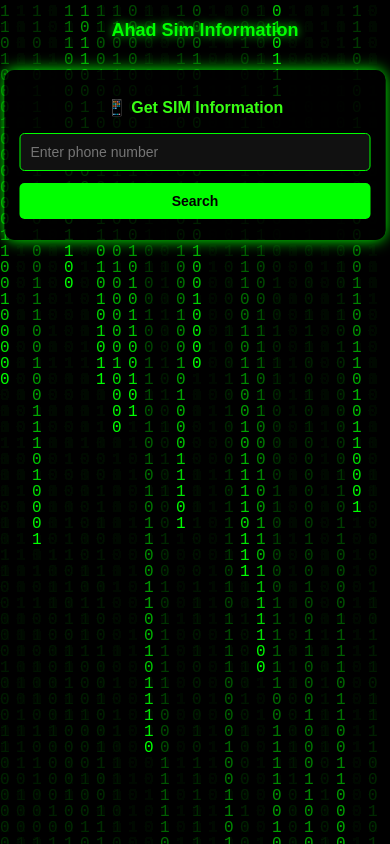
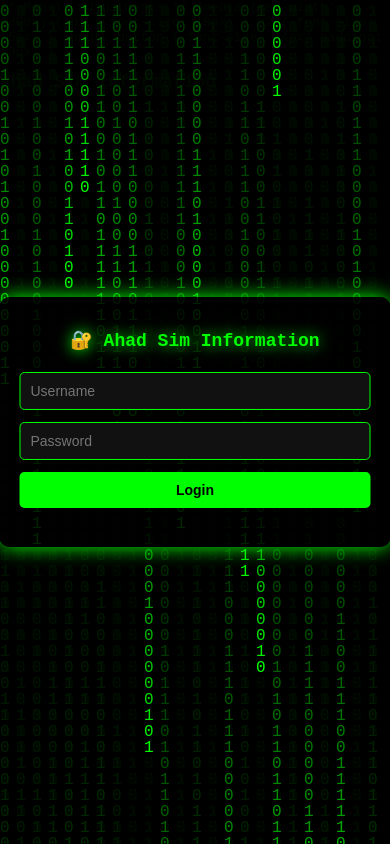
Before and after one commit to ahadkanzul/cvc, a plain HTML site: page index.html in a window 390 px wide. Drawn offline with Linux system fonts and the light colour scheme.

Commit message:
index.html

```diff
--- a/index.html
+++ b/index.html
@@ -9,42 +9,41 @@
       margin: 0;
       overflow: hidden;
       background: black;
-      font-family: Arial, sans-serif;
+      font-family: monospace;
       color: #00ff00;
     }
 
-    h1 {
-      position: absolute;
-      top: 10px;
+    /* Matrix canvas */
+    #matrix {
+      position: fixed;
+      top: 0;
+      left: 0;
       width: 100%;
-      text-align: center;
-      color: #00ff00;
-      font-size: 22px;
-      text-shadow: 0 0 10px #00ff00;
-      z-index: 10;
-      margin: 0;
-      padding: 10px;
+      height: 100%;
+      z-index: 1;
     }
 
-    .container {
+    /* Login box */
+    .login-box, .container {
       position: absolute;
-      top: 70px;
+      top: 50%;
       left: 50%;
-      transform: translateX(-50%);
-      background: rgba(0, 0, 0, 0.8);
-      padding: 15px;
+      transform: translate(-50%, -50%);
+      background: rgba(0, 0, 0, 0.85);
+      padding: 20px;
       border-radius: 10px;
       z-index: 10;
       width: 90%;
-      max-width: 500px;
-      box-shadow: 0 0 15px #00ff00;
+      max-width: 400px;
+      box-shadow: 0 0 20px #00ff00;
+      text-align: center;
     }
 
-    h2 {
-      font-size: 18px;
-      margin-bottom: 10px;
-      color: #39ff14;
-      text-align: center;
+    h1 {
+      font-size: 22px;
+      color: #00ff00;
+      text-shadow: 0 0 15px #00ff00;
+      margin-bottom: 15px;
     }
 
     input, button {
@@ -55,6 +54,7 @@
       border-radius: 5px;
       font-size: 16px;
       box-sizing: border-box;
+      outline: none;
     }
 
     input {
@@ -78,14 +78,15 @@
     }
 
     .card {
-      background: rgba(0, 0, 0, 0.85);
+      background: rgba(0, 0, 0, 0.9);
       border-radius: 10px;
       padding: 12px;
       margin: 10px 0;
-      box-shadow: 0 0 10px rgba(0,255,0,0.5);
+      box-shadow: 0 0 15px rgba(0,255,0,0.6);
       color: #0f0;
       font-size: 14px;
       word-wrap: break-word;
+      text-align: left;
     }
 
     .head {
@@ -93,15 +94,147 @@
       color: #39ff14;
     }
 
-    #matrix {
-      position: fixed;
-      top: 0;
-      left: 0;
-      width: 100%;
-      height: 100%;
-      z-index: 1;
+    /* Hide content before login */
+    .container {
+      display: none;
+      top: 20%;
+      transform: translateX(-50%);
+      max-width: 500px;
     }
 
+    @media (max-width: 480px) {
+      h1 {
+        font-size: 18px;
+      }
+      input, button {
+        font-size: 14px;
+        padding: 10px;
+      }
+    }
+  </style>
+</head>
+<body>
+  <!-- Matrix Background -->
+  <canvas id="matrix"></canvas>
+
+  <!-- Login Screen -->
+  <div class="login-box" id="loginBox">
+    <h1>🔐 Ahad Sim Information</h1>
+    <input type="text" id="username" placeholder="Username">
+    <input type="password" id="password" placeholder="Password">
+    <button onclick="login()">Login</button>
+    <p id="loginMsg" style="color:red;"></p>
+  </div>
+
+  <!-- Main App -->
+  <div class="container" id="mainApp">
+    <h1>📱 Live Tracker Lookup</h1>
+    <input type="text" id="num" placeholder="Enter phone number">
+    <button onclick="searchNumber()">Search</button>
+    <div id="results"></div>
+  </div>
+
+  <script>
+    // MATRIX BACKGROUND
+    const canvas = document.getElementById("matrix");
+    const ctx = canvas.getContext("2d");
+
+    function resizeCanvas() {
+      canvas.height = window.innerHeight;
+      canvas.width = window.innerWidth;
+    }
+    resizeCanvas();
+
+    const letters = "010101010101010101001010101";
+    const fontSize = 16;
+    let columns = canvas.width / fontSize;
+    const drops = [];
+
+    function resetDrops() {
+      columns = Math.floor(canvas.width / fontSize);
+      for (let i = 0; i < columns; i++) {
+        drops[i] = 1;
+      }
+    }
+    resetDrops();
+
+    function draw() {
+      ctx.fillStyle = "rgba(0, 0, 0, 0.05)";
+      ctx.fillRect(0, 0, canvas.width, canvas.height);
+
+      ctx.fillStyle = "#0F0";
+      ctx.font = fontSize + "px monospace";
+
+      for (let i = 0; i < drops.length; i++) {
+        const text = letters.charAt(Math.floor(Math.random() * letters.length));
+        ctx.fillText(text, i * fontSize, drops[i] * fontSize);
+
+        if (drops[i] * fontSize > canvas.height && Math.random() > 0.975) {
+          drops[i] = 0;
+        }
+        drops[i]++;
+      }
+    }
+
+    setInterval(draw, 33);
+
+    window.addEventListener("resize", () => {
+      resizeCanvas();
+      resetDrops();
+    });
+
+    // LOGIN FUNCTION
+    function login() {
+      const user = document.getElementById("username").value.trim();
+      const pass = document.getElementById("password").value.trim();
+      const msg = document.getElementById("loginMsg");
+
+      if (user === "Ahad" && pass === "komal@") {
+        document.getElementById("loginBox").style.display = "none";
+        document.getElementById("mainApp").style.display = "block";
+      } else {
+        msg.innerText = "❌ Invalid username or password!";
+      }
+    }
+
+    // LOOKUP FUNCTION
+    async function searchNumber() {
+      const num = document.getElementById("num").value.trim();
+      const resultsDiv = document.getElementById("results");
+      resultsDiv.innerHTML = "⏳ Loading...";
+
+      if (!num) {
+        alert("Please enter a number!");
+        resultsDiv.innerHTML = "";
+        return;
+      }
+
+      try {
+        const response = await fetch(`https://www.3patticenter.com/famofc/api/database.php?num=${encodeURIComponent(num)}`);
+        const data = await response.json();
+
+        if (data.status !== "success") {
+          resultsDiv.innerHTML = `<p style="color:red;">❌ ${data.message}</p>`;
+          return;
+        }
+
+        resultsDiv.innerHTML = "";
+        data.data.forEach(record => {
+          let card = `<div class="card">`;
+          for (let key in record) {
+            card += `<p><span class="head">${key}:</span> ${record[key]}</p>`;
+          }
+          card += `</div>`;
+          resultsDiv.innerHTML += card;
+        });
+
+      } catch (error) {
+        resultsDiv.innerHTML = `<p style="color:red;">⚠️ Error: ${error.message}</p>`;
+      }
+    }
+  </script>
+</body>
+</html>
     /* Mobile adjustments */
     @media (max-width: 480px) {
       h1 {
```
